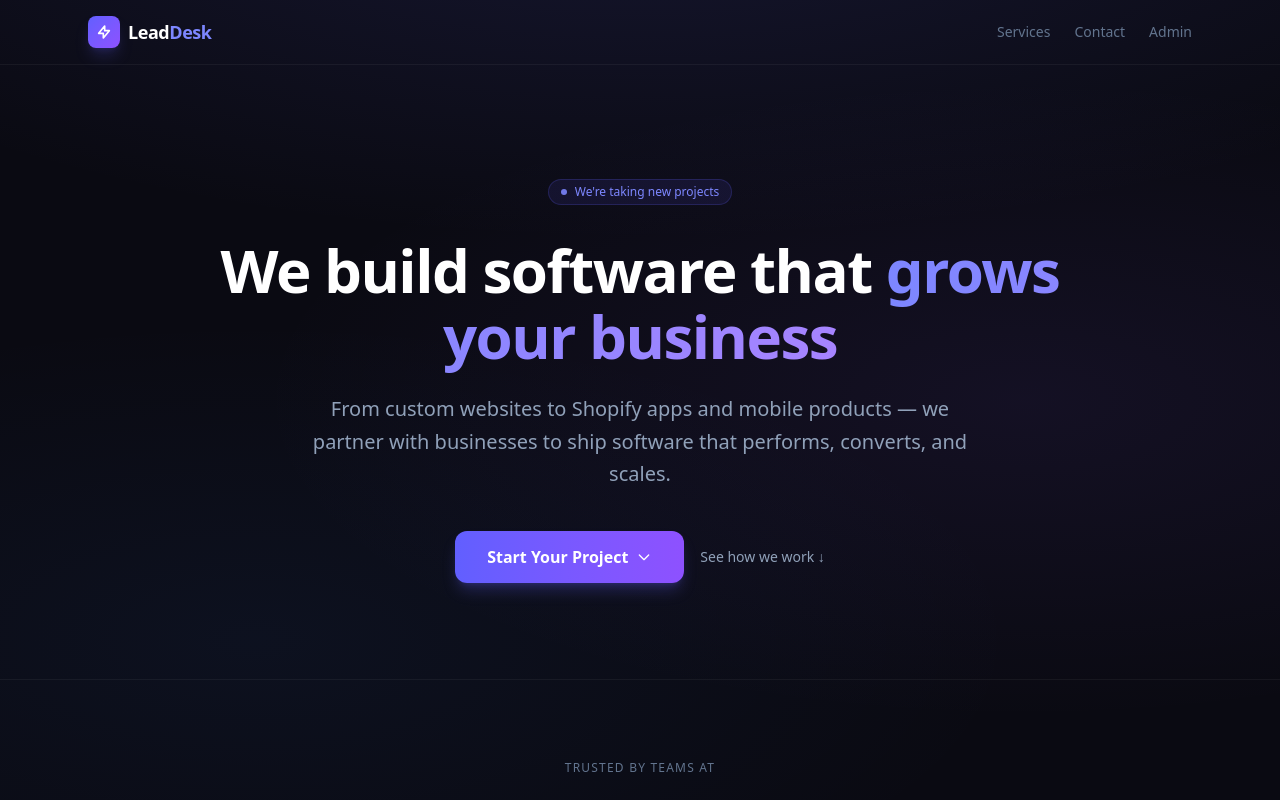
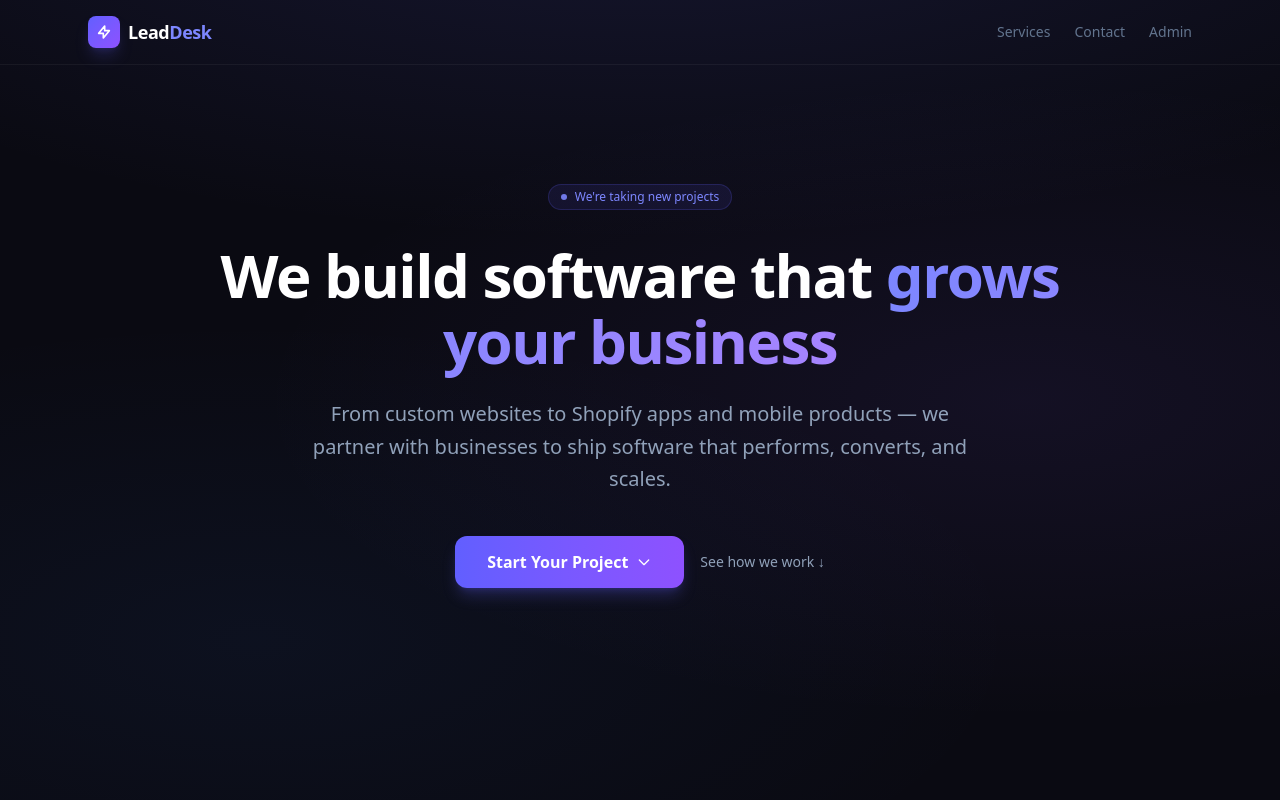
Before and after one commit to aanubhavv/lead-desk, a Next.js app in the folder frontend/: page / in a window 1280 px wide. Shown: the top 800 px of the page. Built offline with nearby package versions, Linux system fonts and the light colour scheme; no server answers.

Commit message:
fix: HeroSection component in first fold

```diff
--- a/frontend/src/components/landing/HeroSection.tsx
+++ b/frontend/src/components/landing/HeroSection.tsx
@@ -2,8 +2,8 @@
 
 export default function HeroSection() {
   return (
-    <section className="relative px-4 sm:px-6 pt-20 sm:pt-28 pb-16 sm:pb-24">
-      <div className="max-w-4xl mx-auto text-center">
+    <section className="relative px-4 sm:px-6 min-h-[calc(100vh-4rem)] flex flex-col justify-center pb-24">
+      <div className="max-w-4xl mx-auto text-center w-full">
         {/* Availability badge */}
         <div className="inline-flex items-center gap-2 px-3 py-1 rounded-full bg-indigo-500/10 border border-indigo-500/20 text-xs text-indigo-400 font-medium mb-8">
           <span className="w-1.5 h-1.5 rounded-full bg-indigo-400 animate-pulse" />
```
